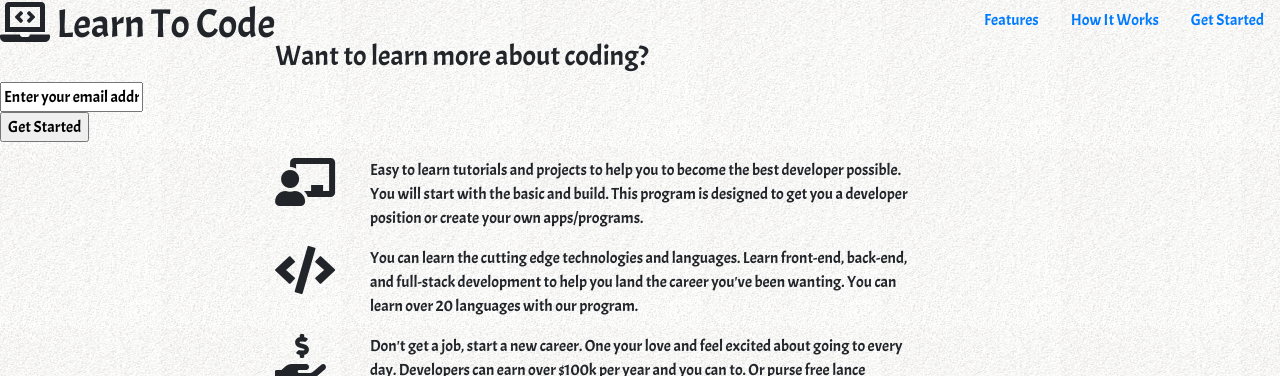
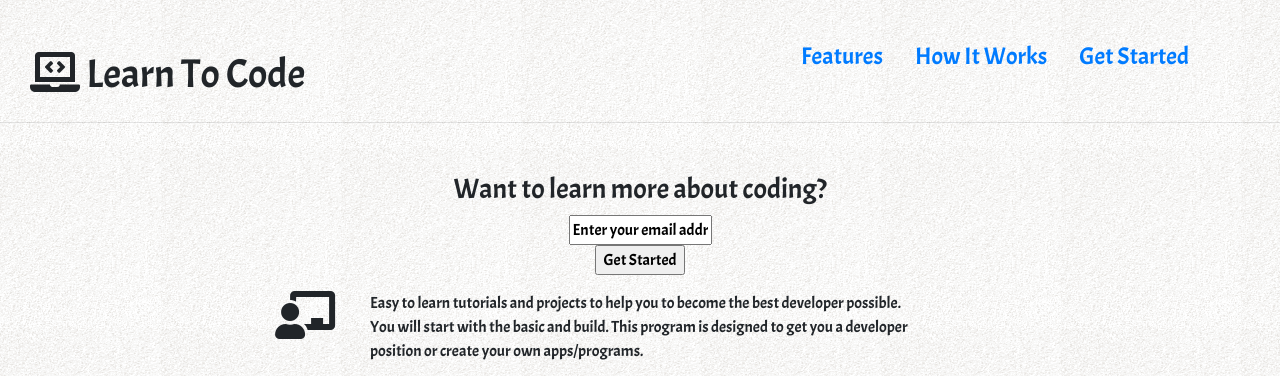
Before and after one commit to tjdolphin23/productLanding, a plain HTML site: page index.html in a window 1280 px wide. Shown: the top 376 px of the page. Drawn offline with nearby package versions, Linux system fonts and the light colour scheme.

Commit message:
styling of header/nav bar

```diff
--- a/index.html
+++ b/index.html
@@ -27,7 +27,7 @@
 
   	<nav>
 	<!-- Nav bar links -->
-		<ul class="nav justify-content-end">
+		<ul class="nav justify-content-end" id="nav-items">
 			<li class="nav-item">
 			    <a class="nav-link active" href="#">Features</a>
 			</li>
@@ -41,7 +41,7 @@
 	</nav>
 	</header>
 
-
+<hr>
 	<form action="input">
 		<h3>Want to learn more about coding?</h3>
 		<input type="email" name="email" value="Enter your email address">
--- a/style.css
+++ b/style.css
@@ -9,8 +9,21 @@ header {
 
 h1 {
 	float: left;
+	margin: 20px 0px 0px 30px;
 }
 
-i {
+nav{
+	color: #000000;
+	font-size: 24px;
+	margin-top: 30px;
+	margin-right: 75px;
+}
 
+hr {
+	margin-top: 40px;
 }
+
+form {
+	margin-top: 50px;
+	text-align: center;
+}
```
